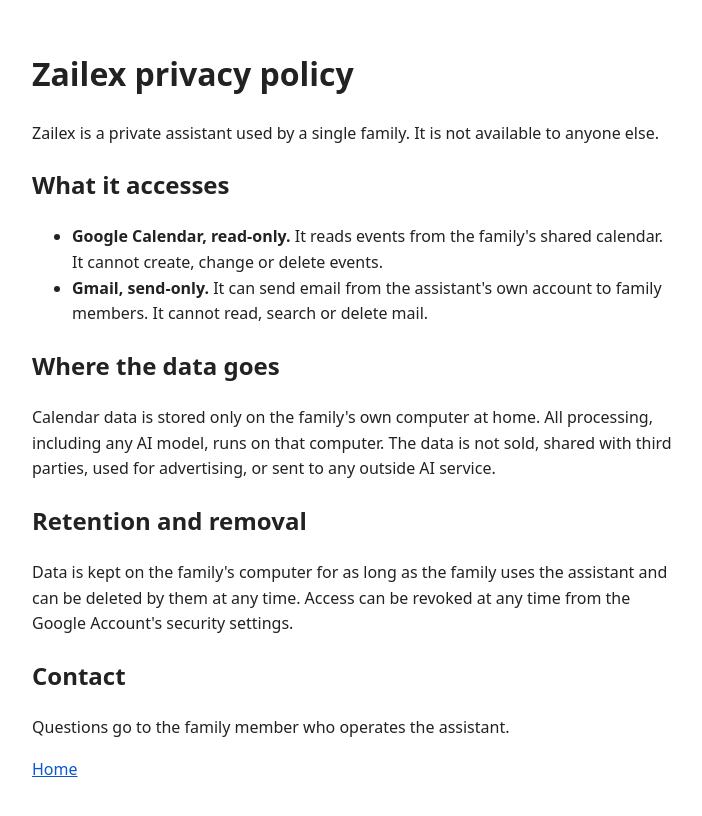
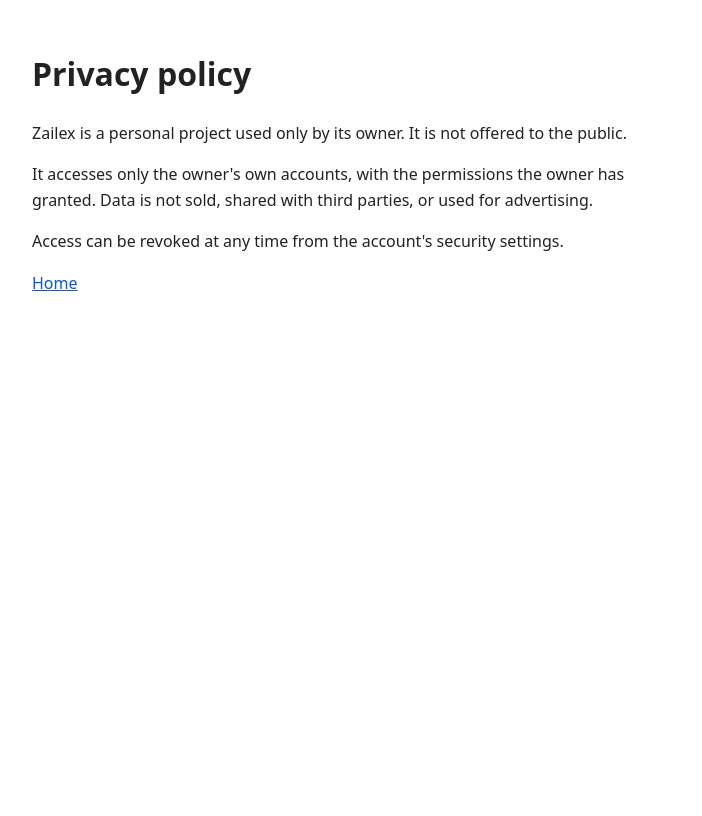
Before and after one commit to limingzhao/limingzhao.github.io, a plain HTML site: page zailex/privacy.html in a window 1280 px wide. Shown: the whole page, without its empty margins (288-990 px from the left). Drawn offline with Linux system fonts and the light colour scheme.

Commit message:
Revise privacy policy for personal use clarification

```diff
--- a/zailex/privacy.html
+++ b/zailex/privacy.html
@@ -7,19 +7,10 @@
 <style>body{font:16px/1.6 system-ui,sans-serif;max-width:40rem;margin:3rem auto;padding:0 1rem;color:#222}a{color:#0b57d0}</style>
 </head>
 <body>
-<h1>Zailex privacy policy</h1>
-<p>Zailex is a private assistant used by a single family. It is not available to anyone else.</p>
-<h2>What it accesses</h2>
-<ul>
-<li><strong>Google Calendar, read-only.</strong> It reads events from the family's shared calendar. It cannot create, change or delete events.</li>
-<li><strong>Gmail, send-only.</strong> It can send email from the assistant's own account to family members. It cannot read, search or delete mail.</li>
-</ul>
-<h2>Where the data goes</h2>
-<p>Calendar data is stored only on the family's own computer at home. All processing, including any AI model, runs on that computer. The data is not sold, shared with third parties, used for advertising, or sent to any outside AI service.</p>
-<h2>Retention and removal</h2>
-<p>Data is kept on the family's computer for as long as the family uses the assistant and can be deleted by them at any time. Access can be revoked at any time from the Google Account's security settings.</p>
-<h2>Contact</h2>
-<p>Questions go to the family member who operates the assistant.</p>
+<h1>Privacy policy</h1>
+<p>Zailex is a personal project used only by its owner. It is not offered to the public.</p>
+<p>It accesses only the owner's own accounts, with the permissions the owner has granted. Data is not sold, shared with third parties, or used for advertising.</p>
+<p>Access can be revoked at any time from the account's security settings.</p>
 <p><a href="index.html">Home</a></p>
 </body>
 </html>
```
